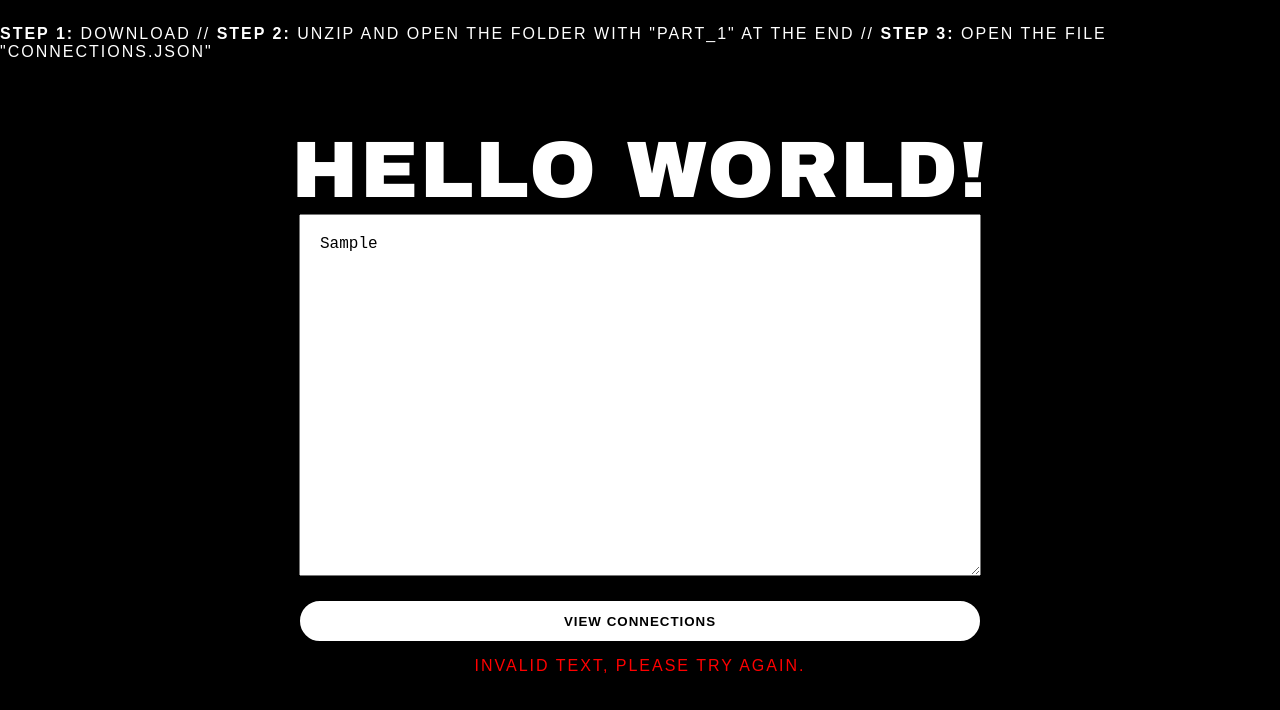
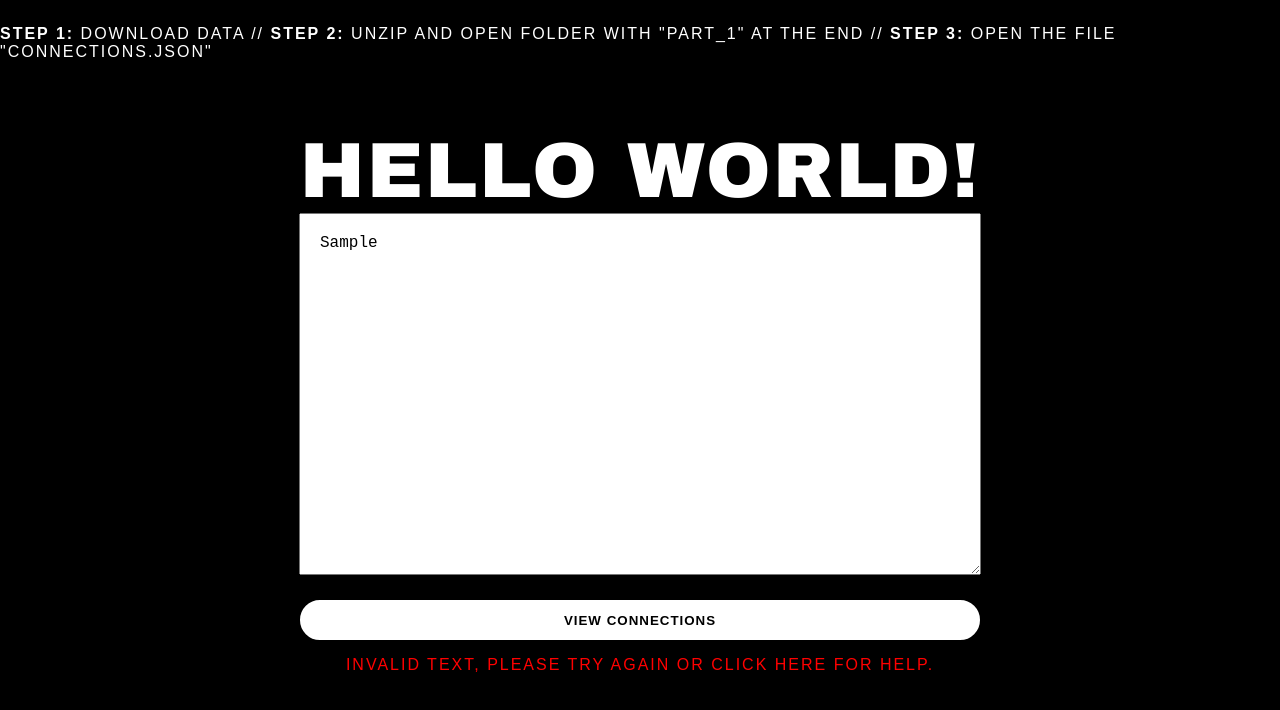
Before and after one commit to H-b8/connections-data-converter, a React (Create React App) app: page / in a window 1280 px wide. Both pictures are taken after typing "Sample" into the empty fields and a click on the button "VIEW CONNECTIONS". Shown: the top 710 px of the page. Built offline with nearby package versions, Linux system fonts and the light colour scheme.

Commit message:
updates readme

```diff
--- a/src/App.jsx
+++ b/src/App.jsx
@@ -3,13 +3,16 @@ import { useForm } from 'react-hook-form';
 import './index.css';
 
 const App = () => {
-	const [hasConnections, setHasConnections] = useState(false);
+
 	const [followers, setFollowers] = useState();
 	const [following, setFollowing] = useState();
+	const [hasConnections, setHasConnections] = useState(false);
 	const [showFollowers, setShowFollowers] = useState(true);
 	const [showFollowing, setShowFollowing] = useState(false);
 	const [showMutuals, setShowMutuals] = useState(false);
-	const [showInvalidText, setShowInvalidText] = useState(false);
+	const [showInvalid, setShowInvalid] = useState(false);
+
+	const { register, handleSubmit } = useForm();
 
 	const handleShowFollowers = () => {
 		setShowFollowing(false);
@@ -29,7 +32,16 @@ const App = () => {
 		setShowMutuals(true);
 	}
 
-	const { register, handleSubmit } = useForm();
+	let mutuals = [];
+	const handleMutual = username => {
+		const mutual = followers.find(element => element === username);
+		if (mutual) {
+			mutuals.push(username)
+			return true;
+		} else {
+			return false;
+		}
+	}
 
 	const scrollToRef = (ref) => {
 		window.scrollTo(0, ref.current.offsetTop);
@@ -43,34 +55,24 @@ const App = () => {
 			let connections = JSON.parse(tempString);
 			setFollowers(Object.keys(connections.followers));
 			setFollowing(Object.keys(connections.following));
+			following.map(user => handleMutual(user));
 			setHasConnections(true);
 			scrollToResults();
 
 		} catch (e) {
-			console.log("INVALID!!")
-			setShowInvalidText(true);
+			setShowInvalid(true);
 			return;
 		}
 	};
 
-	let mutuals = [];
-	const handleMutual = userHandle => {
-		const mutual = followers.find(element => element === userHandle);
-		if (mutual) {
-			mutuals.push(userHandle)
-			return true;
-		} else {
-			return false;
-		}
-	}
 
-	if (following) following.map(user => handleMutual(user));
+	// if (following) following.map(user => handleMutual(user));
 
 
 	return (
 		<>
 			<div id="submission">
-				<p id="header-text"><b>STEP 1:</b> Download // <b>STEP 2:</b> Unzip and open the folder with "part_1" at the end // <b>STEP 3:</b> Open the file "connections.json"</p>
+				<p id="header-text"><b>STEP 1:</b> Download data // <b>STEP 2:</b> Unzip and open folder with "part_1" at the end // <b>STEP 3:</b> Open the file "connections.json"</p>
 				<header>HELLO WORLD!</header>
 				<form onSubmit={handleSubmit(onSubmit)} style={{ width: '100%', display: 'flex', flexDirection: 'column', justifyContent: 'center', alignItems: 'center' }}>
 					<textarea
@@ -82,8 +84,12 @@ const App = () => {
 					<button id="white-button" type="submit">VIEW CONNECTIONS</button>
 				</form>
 				<div style={{height: '1rem', marginTop: '1rem'}}>
-					{showInvalidText &&
-						<p style={{color: 'red'}}>INVALID TEXT, PLEASE TRY AGAIN.</p>
+					{showInvalid &&
+						<p>
+							<a href="http://github.com/h-b8/connections-data-converter/" target="_blank" rel="noopener noreferrer" style={{color: 'red'}}>
+								INVALID TEXT, PLEASE TRY AGAIN OR CLICK HERE FOR HELP.
+							</a>
+						</p>
 					}
 				</div>
 			</div>
--- a/src/index.css
+++ b/src/index.css
@@ -5,7 +5,8 @@
 html {
 	scroll-behavior: smooth;
 	max-width: 100%;
-    overflow-x: hidden;
+	overflow-x: hidden;
+	cursor: default;
 }
 
 
@@ -19,7 +20,7 @@ body {
 header {
 	font-family: 'Arial Black';
 	letter-spacing: 2px;
-	font-size: 5rem;
+	font-size: 6.1vw;
 }
 
 h1 {
```
Also changed, not shown: 2 other files (tests, documents, lock files or other folders).
